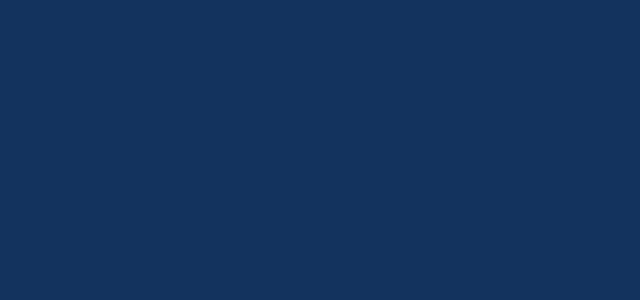
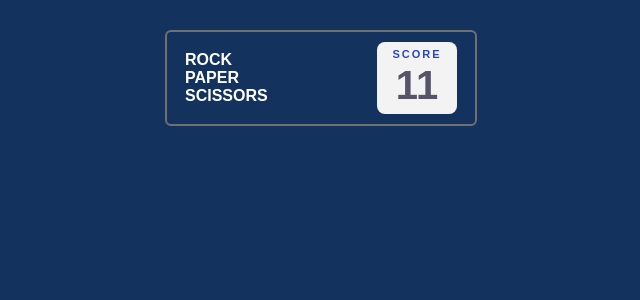
Before and after one commit to Beka-Merebashvili/rock-paper-scissors, a React (Vite) app: page / in a window 1280 px wide. Shown: the top 300 px of the page, without its empty margins (319-959 px from the left). Built offline with nearby package versions, Linux system fonts and the light colour scheme.

Commit message:
create score component

```diff
--- a/src/App.tsx
+++ b/src/App.tsx
@@ -1,3 +1,4 @@
+import Score from "./components/Score"
 import Globalstyles from "./styled-components/Globalstyles"
 
 function App() {
@@ -6,6 +7,7 @@ function App() {
   return (
     <>
     <Globalstyles />
+    <Score />
     </>
   )
 }
--- /dev/null
+++ b/src/components/Score.tsx
@@ -0,0 +1,56 @@
+import styled from "styled-components";
+
+const Score = () => {
+  return (
+    <StyledDiv>
+      <h2>rock paper scissors</h2>
+      <div className="scoreBox">
+        <p className="score">SCORE</p>
+        <p className="number">11</p>
+      </div>
+    </StyledDiv>
+  );
+};
+
+const StyledDiv = styled.div`
+  width: 312px;
+  height: 96px;
+  display: flex;
+  align-items: center;
+  justify-content: space-between;
+  border: 2px solid #707070;
+  border-radius: 6px;
+  padding: 0 18px;
+  margin-top: 30px;
+  h2 {
+    font-size: 16px;
+    color: #ffffff;
+    width: 84px;
+    text-transform: uppercase;
+  }
+  .scoreBox {
+    width: 80px;
+    height: 72px;
+    background-color: #f3f3f3;
+    border-radius: 8px;
+    display: flex;
+    flex-direction: column;
+    align-items: center;
+    justify-content: center;
+    gap: 3px;
+  }
+  .score {
+    font-size: 11px;
+    font-weight: 700;
+    color: #2a45c2;
+    letter-spacing: 2px;
+  }
+  .number {
+    color: #565468;
+    font-size: 40px;
+    font-weight: bold;
+    /* letter-spacing: -3px; */
+  }
+`;
+
+export default Score;
--- a/src/styled-components/Globalstyles.ts
+++ b/src/styled-components/Globalstyles.ts
@@ -6,10 +6,13 @@ const Globalstyles = createGlobalStyle`
     padding: 0;
     box-sizing: border-box;
     text-decoration: none;
-    /* font-family: 'Space Grotesk', sans-serif; */
+    font-family: 'Space Grotesk', sans-serif;
 }
 body {
     background: #13335E;
+    display: flex;
+    flex-direction: column;
+    align-items: center;
 }
 `
 
```
